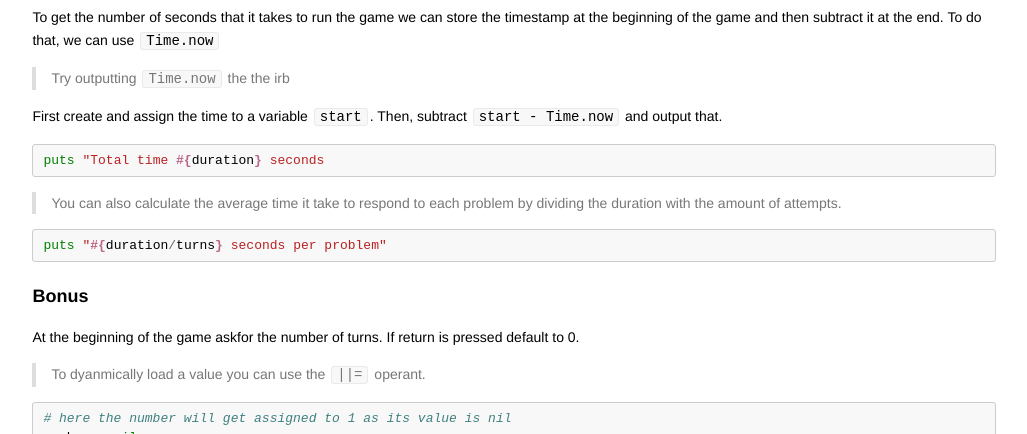
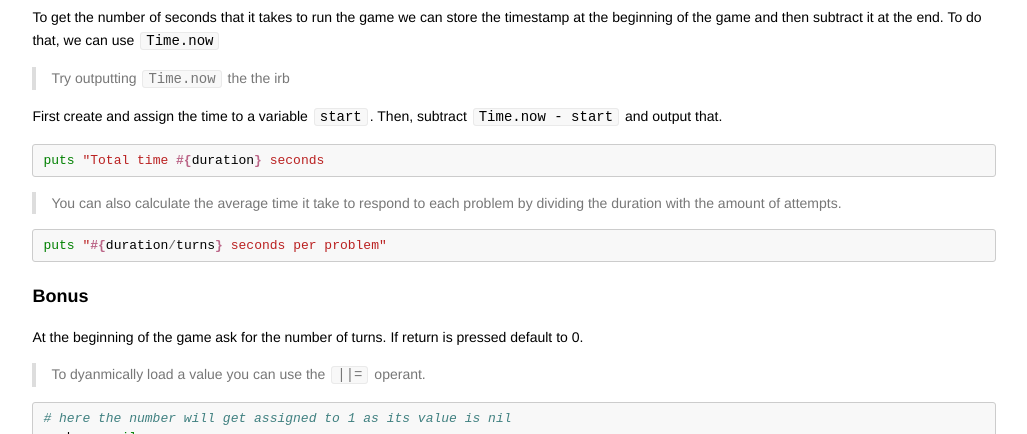
Before and after one commit to codebar/tutorials, a Jekyll site: the page built from ruby/lesson2/tutorial.md, in a window 1280 px wide and 900 px high, scrolled down 2004 px. Shown: the part 151-585 px from the top of the window, without its empty margins (126-1153 px from the left). Built offline with Jekyll 4.4.1, drawn with Linux system fonts in a browser that asks for light colours; Markdown is read by kramdown in place of the engine named in the settings.

````diff
--- a/ruby/lesson2/tutorial.md
+++ b/ruby/lesson2/tutorial.md
@@ -123,7 +123,7 @@ To get the number of seconds that it takes to run the game we can store the time
 
 > Try outputting `Time.now` the the irb
 
-First create and assign the time to a variable `start`. Then, subtract `start - Time.now` and output that.
+First create and assign the time to a variable `start`. Then, subtract `Time.now - start` and output that.
 
 ```ruby
 puts "Total time #{duration} seconds
@@ -137,7 +137,7 @@ puts "#{duration/turns} seconds per problem"
 
 ### Bonus
 
-At the beginning of the game askfor the number of turns. If return is pressed default to 0.
+At the beginning of the game ask for the number of turns. If return is pressed default to 0.
 
 > To dyanmically load a value you can use the `||=` operant.
 
````
